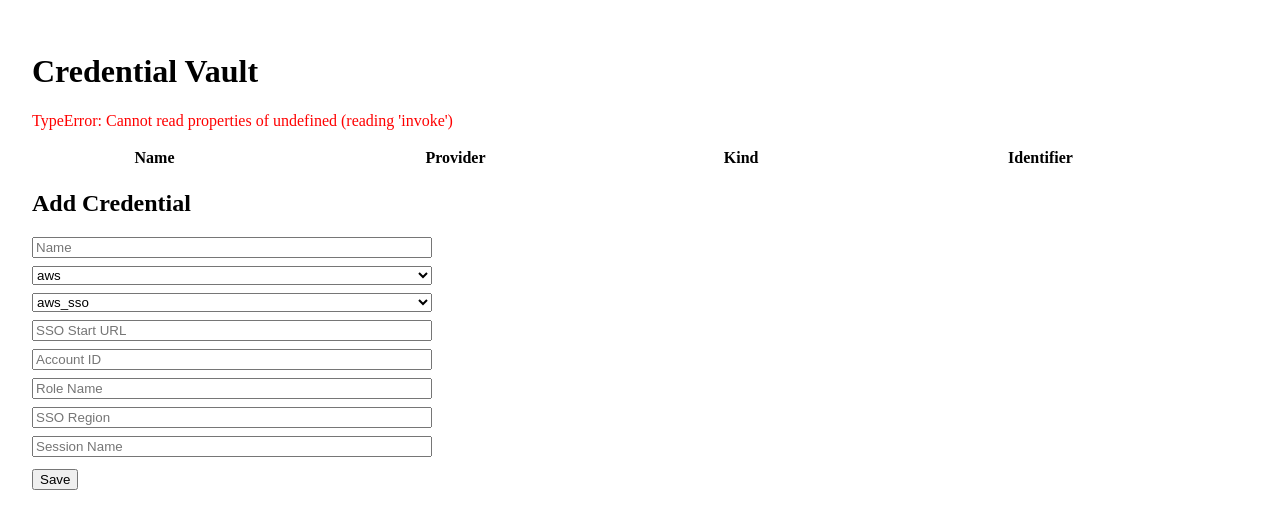
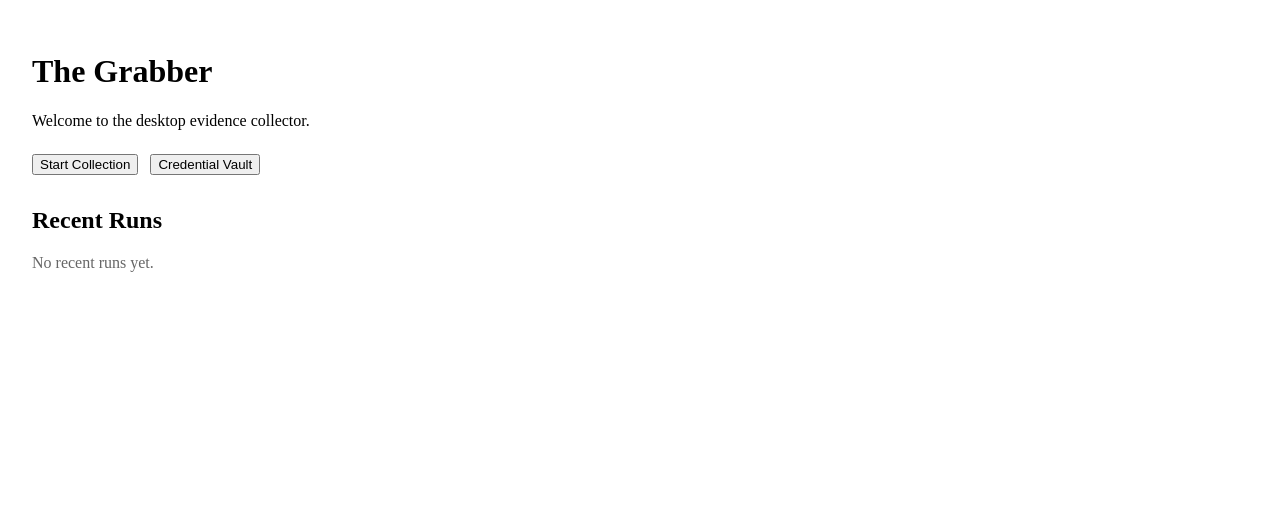
Before and after one commit to austinsonger/the-grabber, a React (Vite) app in the folder grabber-desktop/: page / in a window 1280 px wide. Shown: the top 528 px of the page. Built offline with nearby package versions, Linux system fonts and the light colour scheme.

Commit message:
feat(desktop): add welcome dashboard

```diff
--- a/grabber-desktop/src/App.tsx
+++ b/grabber-desktop/src/App.tsx
@@ -1,7 +1,37 @@
+import { useState } from "react";
 import CredentialVault from "./screens/CredentialVault";
+import Dashboard from "./screens/Dashboard";
+
+type Screen = "dashboard" | "vault" | "accounts";
 
 function App() {
-  return <CredentialVault />;
+  const [screen, setScreen] = useState<Screen>("dashboard");
+
+  switch (screen) {
+    case "vault":
+      return (
+        <>
+          <button onClick={() => setScreen("dashboard")} style={{ margin: 12 }}>
+            ← Back
+          </button>
+          <CredentialVault />
+        </>
+      );
+    case "accounts":
+      return (
+        <>
+          <button onClick={() => setScreen("dashboard")} style={{ margin: 12 }}>
+            ← Back
+          </button>
+          <div style={{ padding: 24 }}>
+            <h1>Account Selection</h1>
+            <p>Placeholder for account selection.</p>
+          </div>
+        </>
+      );
+    default:
+      return <Dashboard onNavigate={setScreen} />;
+  }
 }
 
 export default App;
--- /dev/null
+++ b/grabber-desktop/src/screens/Dashboard.tsx
@@ -0,0 +1,20 @@
+interface DashboardProps {
+  onNavigate: (screen: "vault" | "accounts") => void;
+}
+
+export default function Dashboard({ onNavigate }: DashboardProps) {
+  return (
+    <div style={{ padding: 24 }}>
+      <h1>The Grabber</h1>
+      <p>Welcome to the desktop evidence collector.</p>
+
+      <div style={{ display: "flex", gap: 12, marginTop: 24 }}>
+        <button onClick={() => onNavigate("accounts")}>Start Collection</button>
+        <button onClick={() => onNavigate("vault")}>Credential Vault</button>
+      </div>
+
+      <h2 style={{ marginTop: 32 }}>Recent Runs</h2>
+      <p style={{ color: "#666" }}>No recent runs yet.</p>
+    </div>
+  );
+}
```
